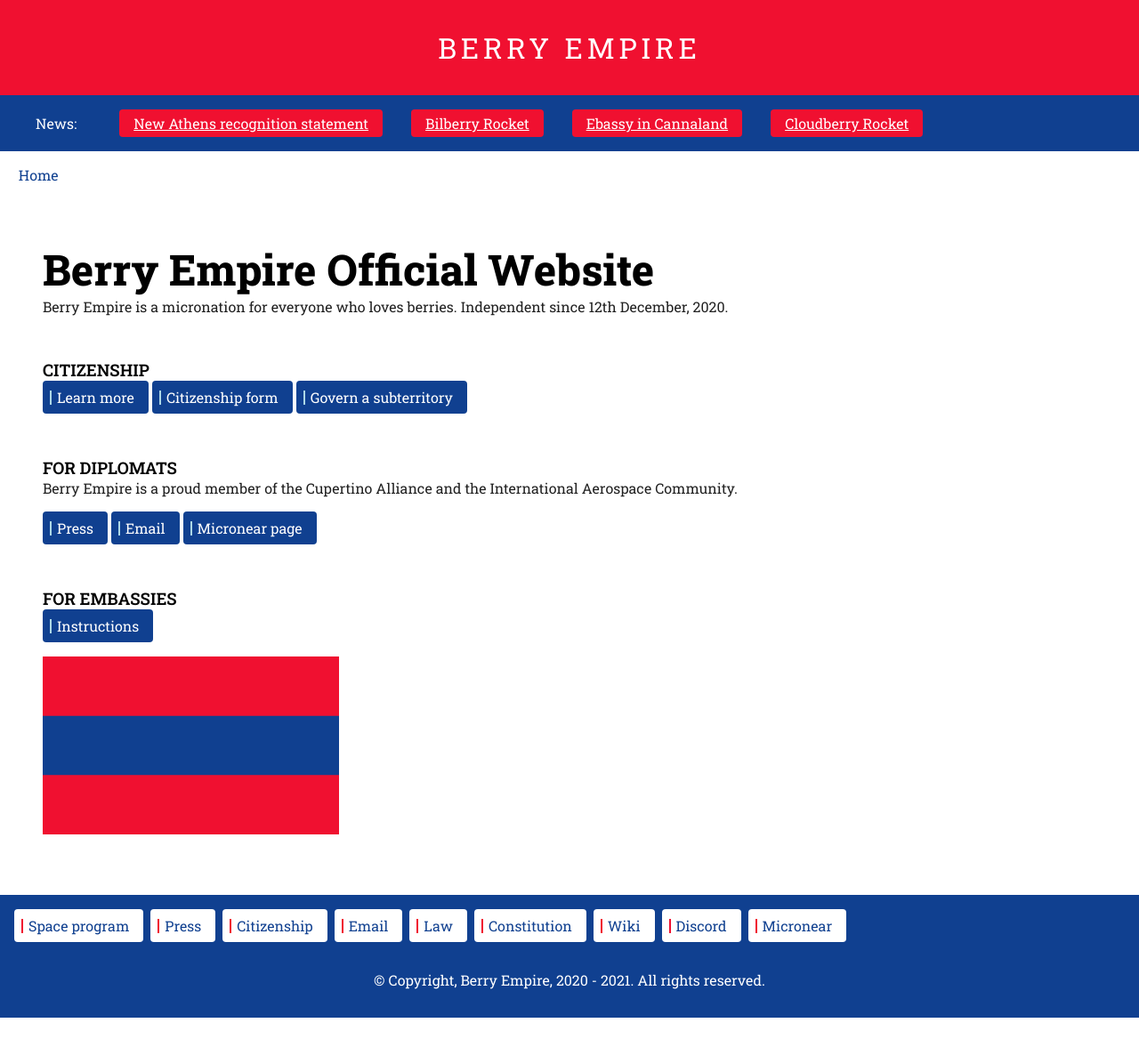
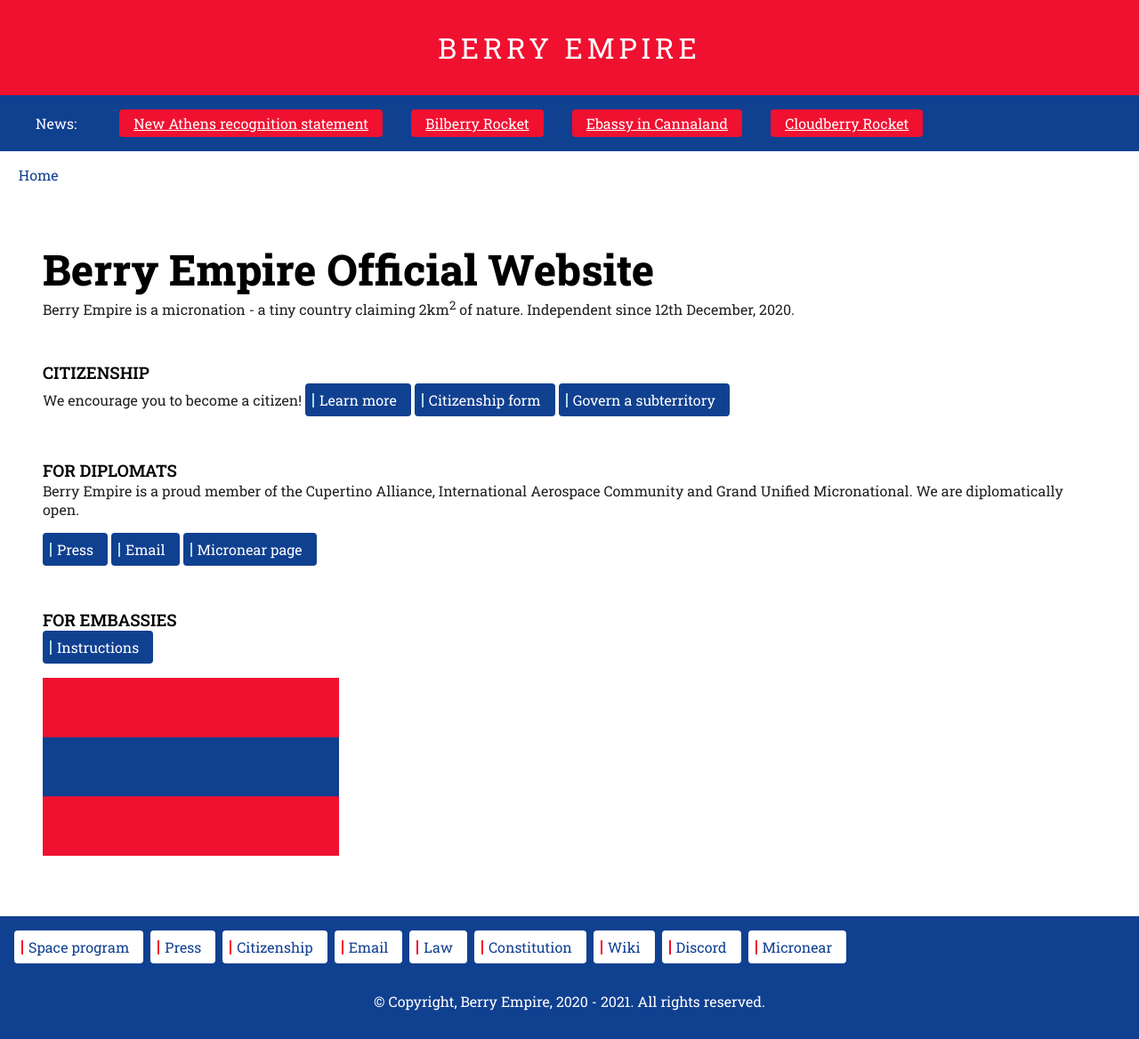
Before and after one commit to berryempire/berryempire.github.io, a Jekyll site: the page built from index.md, in a window 1280 px wide. Shown: the whole page at 89% size. Built offline with Jekyll 4.4.1, drawn with Linux system fonts in a browser that asks for light colours; our own code applies the rules of GitHub Pages for plain Markdown files; before the commit the page ends 1144 px from its top, so only the background shows below that.

Commit message:
Update index.md

```diff
--- a/index.md
+++ b/index.md
@@ -1,16 +1,23 @@
 # Berry Empire Official Website
 <section>
-  <p>Berry Empire is a micronation for everyone who loves berries. Independent since 12th December, 2020.</p>
+  <p>
+    Berry Empire is a micronation - a tiny country claiming 2km<sup>2</sup> of nature.
+    Independent since 12th December, 2020.
+  </p>
 </section>
 <section>
   <h3 class="highlighted"> Citizenship </h3>
+  We encourage you to become a citizen!
   <a class="thickbutton thick" href="/citizen/"> <span>Learn more</span> </a>
   <a class="thickbutton thick" href="https://docs.google.com/forms/d/e/1FAIpQLSfkJTmNNMBZQjtnY1X0qukH5jc4miOadwbrQjsZ3HqjJVhTfQ/viewform?usp=sf_link"> <span>Citizenship form</span> </a>
   <a class="thickbutton thick" href="/law/subterritory.html"> <span>Govern a subterritory</span> </a>
 </section>
 <section>
   <h3> For Diplomats </h3>
-  <p>Berry Empire is a proud member of the Cupertino Alliance and the International Aerospace Community.</p>
+  <p>
+    Berry Empire is a proud member of the Cupertino Alliance, International Aerospace Community and Grand Unified Micronational.
+    We are diplomatically open.
+  </p>
   <a class="thickbutton thick" href="/press/"> <span>Press</span> </a>
   <a class="thickbutton thick" href="mailto:berryempire@protonmail.com"> <span>Email</span> </a>
   <a class="thickbutton thick" target="_blank" href="https://micronear.cupertinoalliance.com/micronation.html?m=RR"> <span>Micronear page</span> </a>
```
